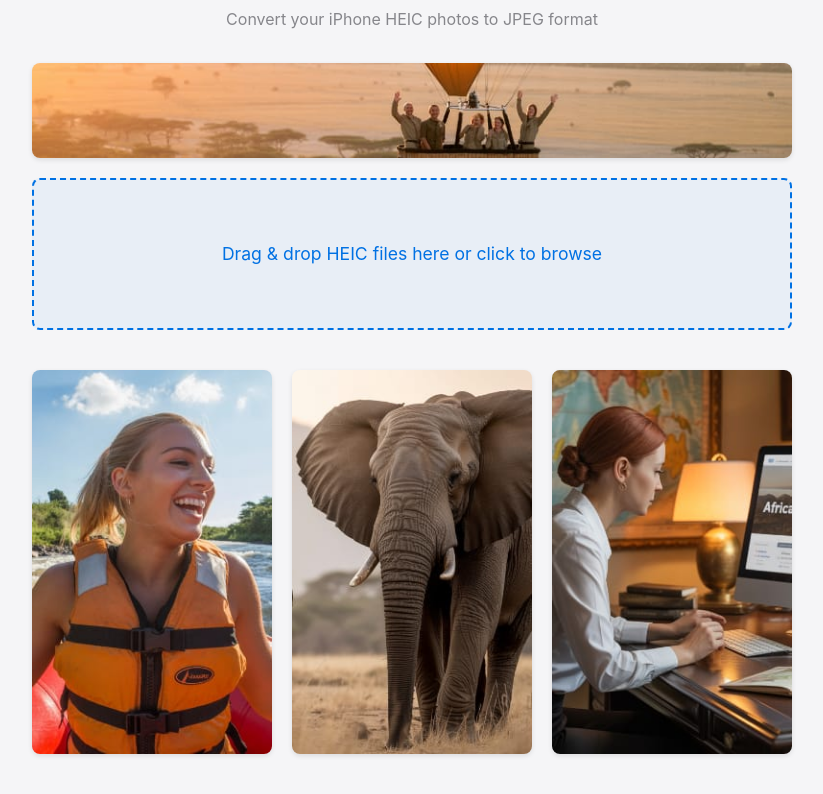
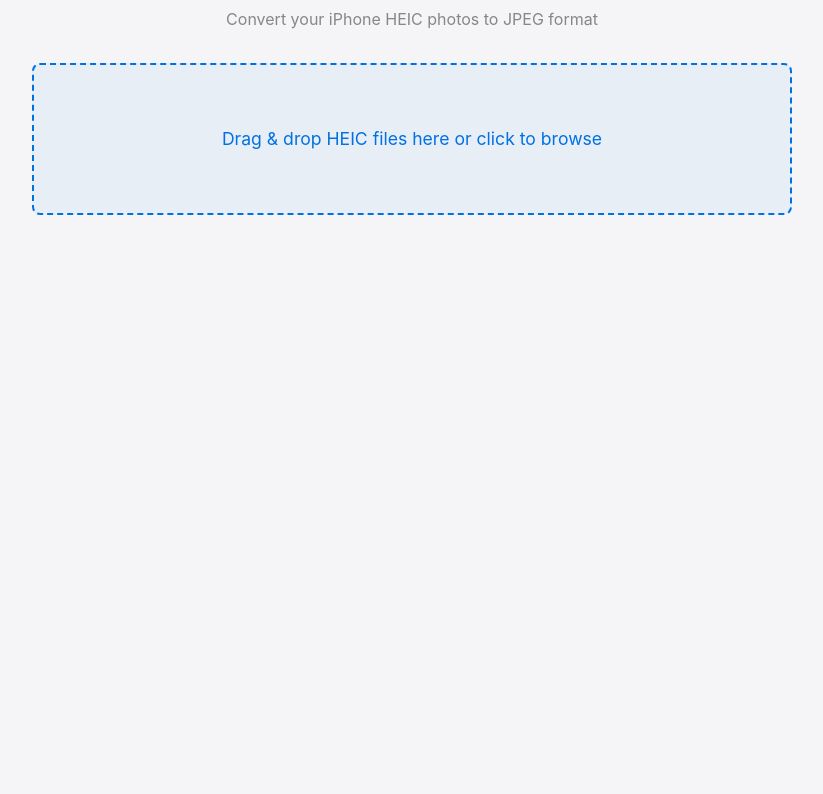
Before and after one commit to domdocs/iphone2jpeg, a website: page index.html in a window 1280 px wide. Shown: the part 114-908 px from the top of the page, without its empty margins (228-1051 px from the left). After the commit the page ends 800 px from the top, so only its background shows below. Drawn offline with Linux system fonts and the light colour scheme.

Commit message:
remove adsense and placeholder ads

```diff
--- a/index.html
+++ b/index.html
@@ -5,8 +5,6 @@
     <meta name="viewport" content="width=device-width, initial-scale=1.0">
     <title>HEIC to JPEG Converter</title>
     <link rel="stylesheet" href="/public/style.css">
-    <script async src="https://pagead2.googlesyndication.com/pagead/js/adsbygoogle.js?client=ca-pub-7967048239265233"
-         crossorigin="anonymous"></script>
     <!-- Popunder ad - loads early so it's ready to fire on first user interaction -->
     <script src="https://pl29342222.profitablecpmratenetwork.com/24/97/74/2497742dcfb344aa37e0930112a374aa.js"></script>
 </head>
@@ -14,13 +12,6 @@
     <div class="container">
         <h1>HEIC to JPEG Converter</h1>
         <p>Convert your iPhone HEIC photos to JPEG format</p>
-
-        <!-- Banner ad above the drop box -->
-        <div class="ad-banner">
-            <a href="https://www.safarioverland.com/" target="_blank">
-                <img src="/images/ad-1.jpg" alt="Safari Overland" class="ad-image">
-            </a>
-        </div>
 
         <div class="upload-container">
             <label for="file-input" class="upload-label">
@@ -35,13 +26,6 @@
             <h2>Files to convert (<span id="file-count">0</span>)</h2>
             <div id="file-list"></div>
             <button id="convert-btn" class="btn">Convert to JPEG</button>
-
-            <!-- Banner ad below the convert button -->
-            <div class="ad-banner">
-                <a href="https://www.safarioverland.com/" target="_blank">
-                    <img src="/images/ad-2.jpg" alt="Safari Overland" class="ad-image">
-                </a>
-            </div>
         </div>
 
         <div id="results-container" class="hidden">
@@ -65,24 +49,6 @@
             <div id="container-a6124cde9fa308e68457454b67a4a031"></div>
         </div>
 
-        <!-- Three rectangular vertical ads at the bottom -->
-        <div class="ad-container">
-            <div class="ad-rect">
-                <a href="https://www.safarioverland.com/" target="_blank">
-                    <img src="/images/ad-3.jpg" alt="Safari Overland" class="ad-image">
-                </a>
-            </div>
-            <div class="ad-rect">
-                <a href="https://www.safarioverland.com/" target="_blank">
-                    <img src="/images/ad-4.jpg" alt="Safari Overland" class="ad-image">
-                </a>
-            </div>
-            <div class="ad-rect">
-                <a href="https://www.safarioverland.com/" target="_blank">
-                    <img src="/images/ad-5.jpg" alt="Safari Overland" class="ad-image">
-                </a>
-            </div>
-        </div>
     </div>
 
     <script src="https://cdn.jsdelivr.net/npm/heic2any@0.0.4/dist/heic2any.min.js"></script>
```
